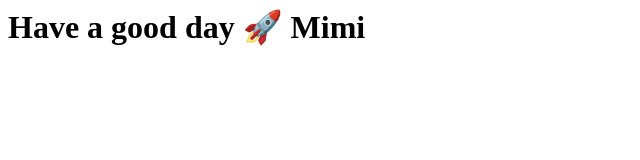
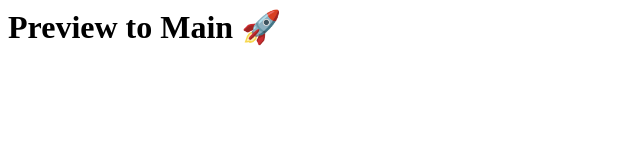
Before and after one commit to avaxaro/hello, a plain HTML site: page index.html in a window 1280 px wide. Shown: the whole page, without its empty margins (0-640 px from the left). Drawn offline with Linux system fonts and the light colour scheme.

Commit message:
Preview (#3)
* vc-env

* index

* fix-env

```diff
--- a/index.html
+++ b/index.html
@@ -1 +1 @@
-<h1>Have a good day 🚀 Mimi</h1>
+<h1>Preview to Main 🚀 </h1>
```
Also changed, not shown: .github/workflows/vercel.yml.
